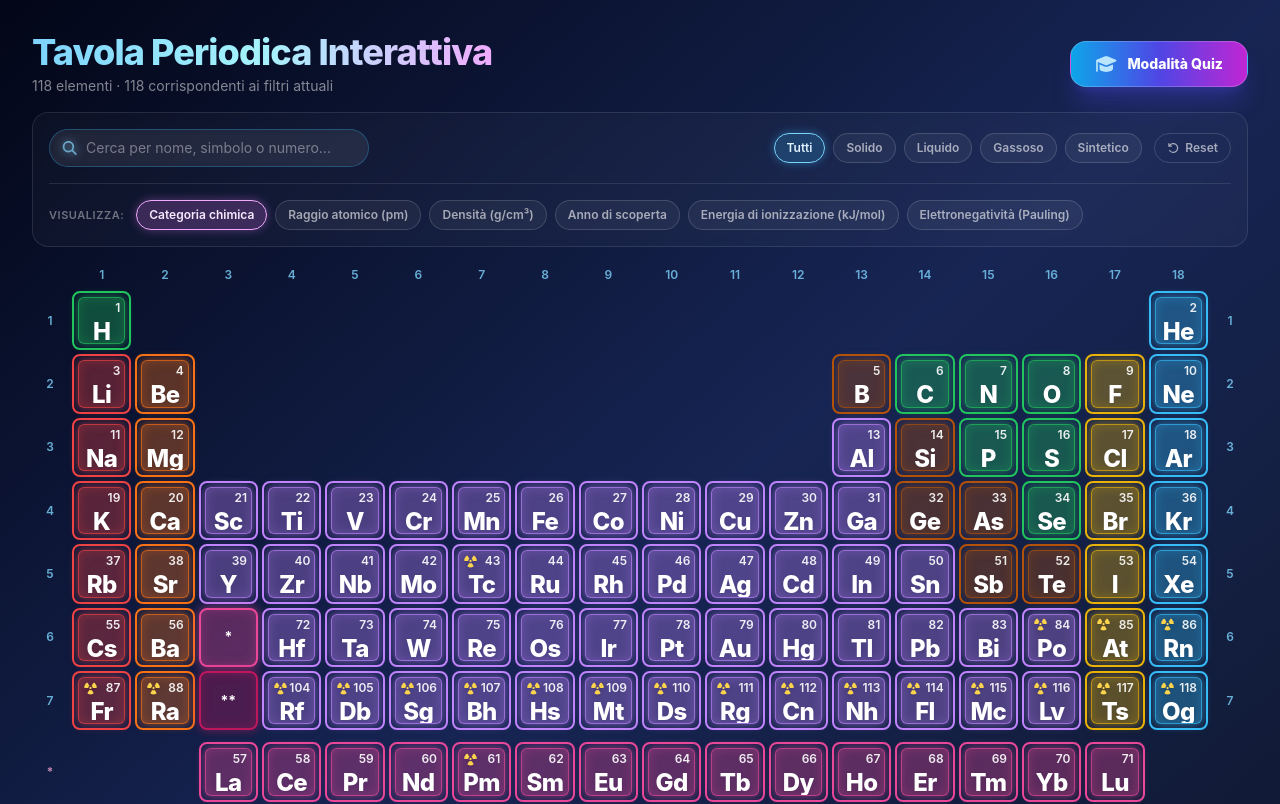
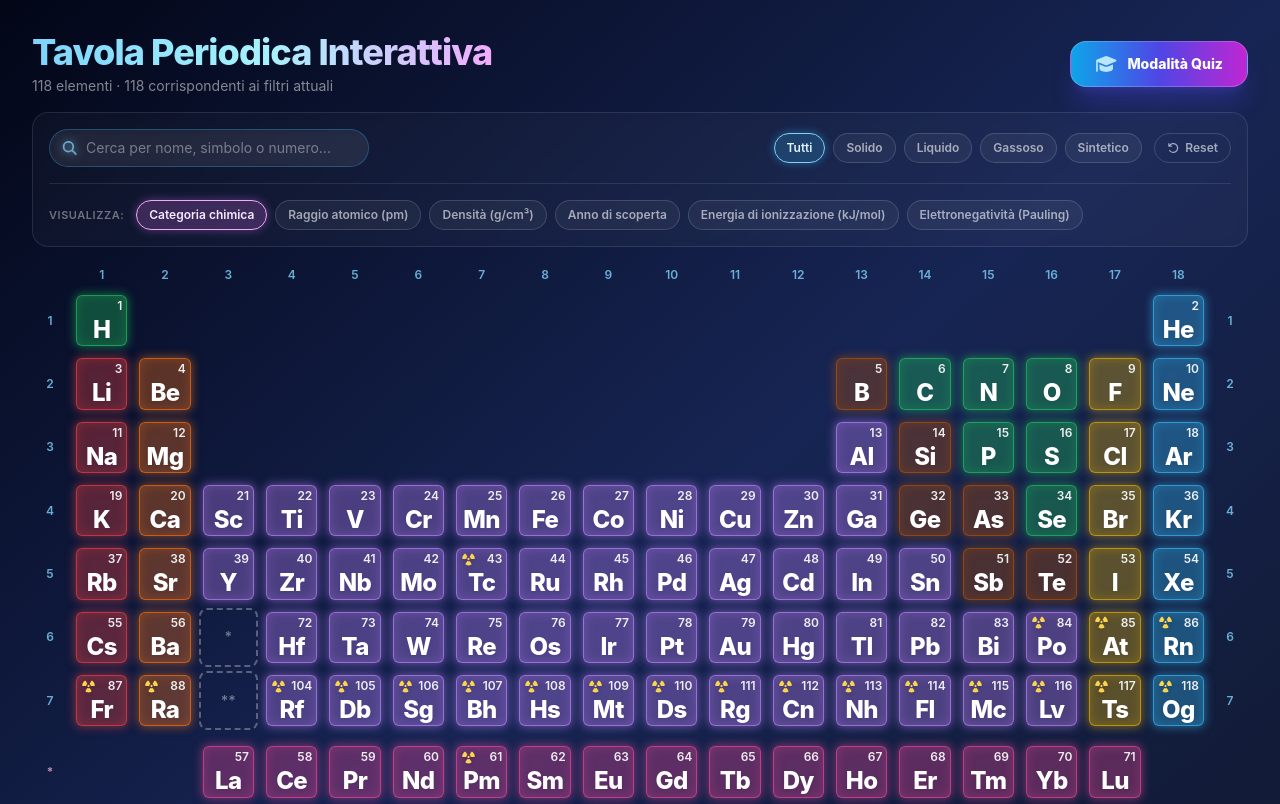
Before and after one commit to ImVinzzzz/tavolaPeriodica-vr, a React (Vite) app: page / in a window 1280 px wide. Shown: the top 804 px of the page. Built offline with nearby package versions, Linux system fonts and the light colour scheme.

Commit message:
Add files via upload

```diff
--- a/src/components/ElementCell.tsx
+++ b/src/components/ElementCell.tsx
@@ -38,30 +38,26 @@ const ElementCell: FC<ElementCellProps> = ({
   if (placeholder) {
     const label = placeholder === "lanthanide" ? "*" : "**";
     return (
-      <div
-        className="aspect-square border-2 rounded-lg flex items-center justify-center text-white text-sm font-bold select-none backdrop-blur-sm transition-all"
-        style={{
-          backgroundColor: color + "55",
-          borderColor: color,
-          boxShadow: "0 0 10px 1px " + color + "80, inset 0 0 12px " + color + "40",
-        }}
-      >
+      <div className="aspect-square border-2 border-dashed border-white/30 rounded-lg flex items-center justify-center text-white/40 text-sm font-semibold select-none">
         {label}
       </div>
     );
   }
+
+  const isCategoryMode = mode === "category";
 
   return (
     <button
       type="button"
       onClick={() => onSelect(element)}
       className={
-        "group relative aspect-square border-2 rounded-lg p-1 transition-all duration-300 ease-out focus:outline-none focus-visible:ring-2 focus-visible:ring-sky-300 " +
+        "group relative aspect-square rounded-lg p-1 transition-all duration-300 ease-out focus:outline-none focus-visible:ring-2 focus-visible:ring-sky-300 " +
+        (isCategoryMode ? "border-transparent " : "border-2 ") +
         (dimmed ? "opacity-20 blur-[0.5px] scale-95" : "opacity-100 scale-100 hover:scale-[1.06] hover:z-10")
       }
       style={{
         transformOrigin: "center",
-        borderColor: color,
+        borderColor: isCategoryMode ? "transparent" : color,
       }}
       title={element.name + " (" + element.symbol + ")"}
     >
```
